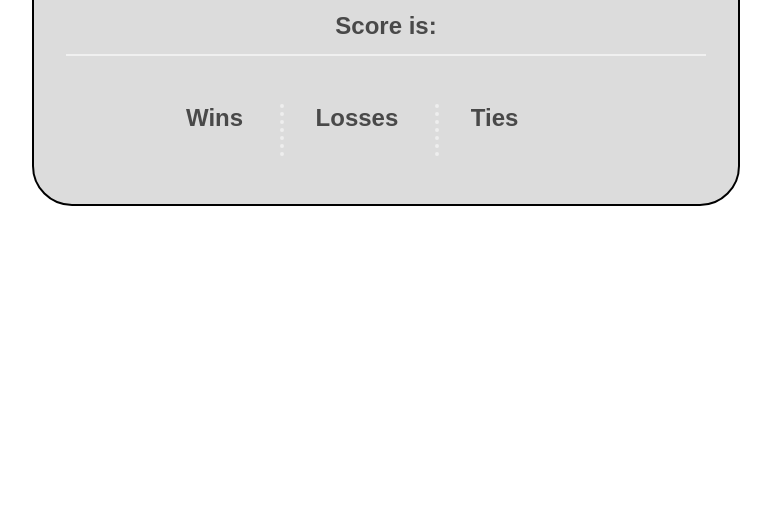
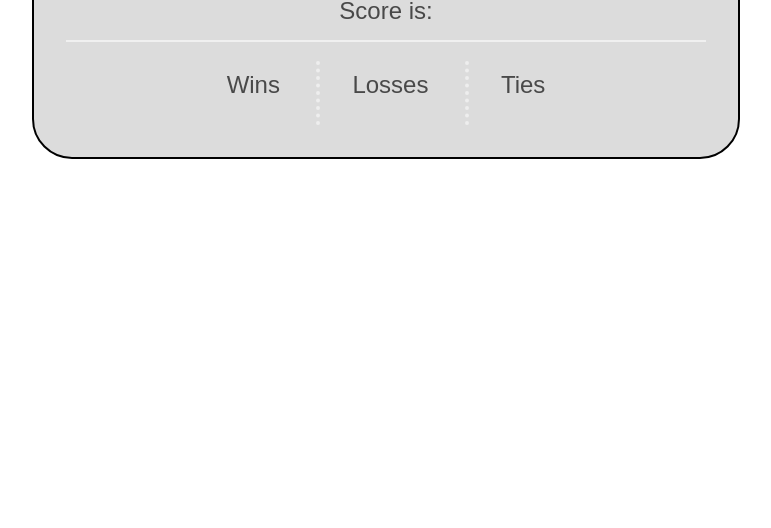
Before and after one commit to echo-dave/Rock-Paper-Scissors, a plain HTML site: page index.html in a window 1280 px wide. Shown: the part 272-800 px from the top of the page, without its empty margins (254-1025 px from the left). Drawn offline with Linux system fonts and the light colour scheme.

Commit message:
added css reset and fiexed some alignments with the score board

```diff
--- a/index.html
+++ b/index.html
@@ -6,6 +6,7 @@
     <meta name="viewport" content="width=device-width, initial-scale=1.0">
     <meta http-equiv="X-UA-Compatible" content="ie=edge">
     <title>Rock Paper Scisors</title>
+    <link rel="stylesheet" href="reset.css">
     <link rel="stylesheet" href="style.css">
 </head>
 
@@ -13,6 +14,7 @@
 <section>
     <h1>Rock Paper Scisors</h1>
     <h2 style="text-align: center;">Score is:</h2>
+    <div class="scoreWrap">
     <ul><div>
         <li>
             <h3>wins</h3>
@@ -26,7 +28,7 @@
             <h3>ties</h3>
             <div id="tieNumber"></div>
         </li>
-   </div> </ul>
+   </div> </ul></div>
 </section>
 
 <div id="error"></div>
--- /dev/null
+++ b/reset.css
@@ -0,0 +1,48 @@
+/* http://meyerweb.com/eric/tools/css/reset/
+   v2.0 | 20110126
+   License: none (public domain)
+*/
+
+html, body, div, span, applet, object, iframe,
+h1, h2, h3, h4, h5, h6, p, blockquote, pre,
+a, abbr, acronym, address, big, cite, code,
+del, dfn, em, img, ins, kbd, q, s, samp,
+small, strike, strong, sub, sup, tt, var,
+b, u, i, center,
+dl, dt, dd, ol, ul, li,
+fieldset, form, label, legend,
+table, caption, tbody, tfoot, thead, tr, th, td,
+article, aside, canvas, details, embed,
+figure, figcaption, footer, header, hgroup,
+menu, nav, output, ruby, section, summary,
+time, mark, audio, video {
+	margin: 0;
+	padding: 0;
+	border: 0;
+	font-size: 100%;
+	font: inherit;
+	vertical-align: baseline;
+}
+/* HTML5 display-role reset for older browsers */
+article, aside, details, figcaption, figure,
+footer, header, hgroup, menu, nav, section {
+	display: block;
+}
+body {
+	line-height: 1;
+}
+ol, ul {
+	list-style: none;
+}
+blockquote, q {
+	quotes: none;
+}
+blockquote:before, blockquote:after,
+q:before, q:after {
+	content: '';
+	content: none;
+}
+table {
+	border-collapse: collapse;
+	border-spacing: 0;
+}
--- a/style.css
+++ b/style.css
@@ -1,8 +1,8 @@
 body {color:#494949;font-family: sans-serif;margin-top:15%;}
 
-h1 {font-size:2rem;text-align: center;}
+h1 {font-size:2rem;text-align: center;margin-bottom:.4em;}
 
-h2 {display:block;font-size: 1.5rem;position:relative; margin-bottom:4rem;}
+h2 {display:block;font-size: 1.5rem;position:relative; margin-bottom:2.4rem;}
 
 h2::after {
     content:'';
@@ -10,13 +10,20 @@ h2::after {
     background:rgb(240, 240, 240);
     height:.125rem;
     position: absolute;
-    bottom:-1rem;
+    bottom:-1.2rem;
     left: 0;
 }
 
-h3 {font-size: 1.5rem; box-sizing: content-box; margin-top:0;}
-
-ul {margin: 1em auto; list-style: none;}
+h3 {font-size: 1.5rem; box-sizing: content-box; margin-top:0; line-height: 2em;}
+.scoreWrap {text-align: center;width: 100%;}
+ul { margin: 1em auto; list-style: none;
+    display: inline-block;
+    margin-block-start: 0em;
+    margin-block-end: 0em;
+    margin-inline-start: 0px;
+    margin-inline-end: 0px;
+    padding-inline-start: 00px;
+}
 
 li {
     display: inline-block;
@@ -27,7 +34,8 @@ li {
 
 ul li:nth-child(2), ul li:nth-child(3) {border-left:dotted .25rem #eee;}
 
-ul > div {margin:0 auto; padding-left: 3rem;text-transform: capitalize;}
+ul > div {margin:0 auto; text-transform: capitalize;}
+#winNumber, #lossNumber, #tieNumber {margin:1rem auto 1rem; text-align: center;}
 
 #error {
     font-size: 2.5rem;
@@ -41,7 +49,7 @@ section{
     background: rgb(220, 220, 220);
     border-radius: 2.5rem;
     border: .125rem solid black;
-    padding:0 2em 2em 2em;
+    padding:2em 2em 2em 2em;
     margin: 0 auto;
     max-width:40rem;
 }
```
